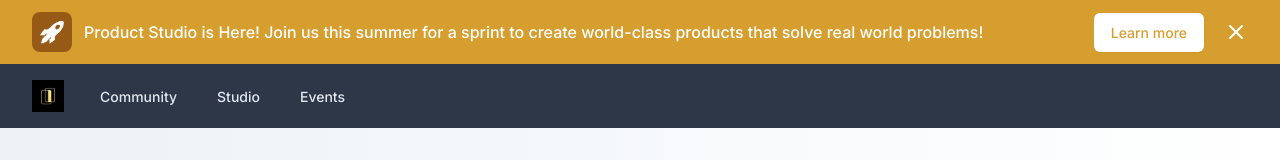
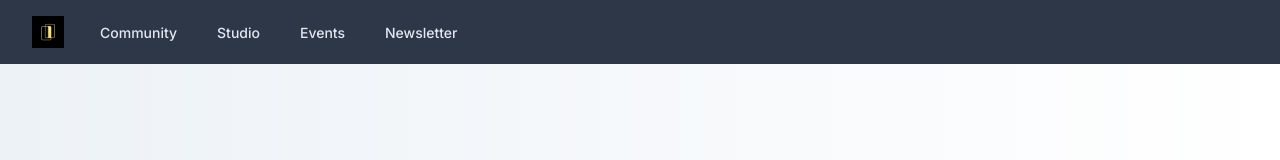
Before and after one commit to V1Michigan/v1, a Next.js app: page / in a window 1280 px wide. Shown: the top 160 px of the page. Built offline with nearby package versions, Linux system fonts and the light colour scheme.

Commit message:
Added newsletter to navbar, commented out banner, installed react packages

```diff
--- a/components/navbar.js
+++ b/components/navbar.js
@@ -8,6 +8,7 @@ const navigation = [
     { name: 'Community', href: 'https://v1michigan.com/community', current: false },
     { name: 'Studio', href: 'https://studio.v1michigan.com', current: false },
     { name: 'Events', href: '#', current: false },
+    { name: 'Newsletter', href: 'https://v1network.substack.com/', current: false },
 ]
 
 function classNames(...classes) {
@@ -136,6 +137,19 @@ export default function NavbarBuilder() {
                                                             </a>
                                                         )}
                                                     </Menu.Item>
+                                                    <Menu.Item>
+                                                        {({ active }) => (
+                                                            <a
+                                                                href="https://v1network.substack.com"
+                                                                className={classNames(
+                                                                    active ? 'bg-gray-100' : '',
+                                                                    'block px-4 py-2 text-sm text-gray-700'
+                                                                )}
+                                                            >
+                                                                Newsletter
+                                                            </a>
+                                                        )}
+                                                    </Menu.Item>
                                                 </Menu.Items>
                                             </Transition>
                                         </>
--- a/package.json
+++ b/package.json
@@ -8,6 +8,7 @@
     "lint": "eslint components/**/*.js pages/**/*.js"
   },
   "dependencies": {
+    "@headlessui/react": "^1.2.0",
     "@heroicons/react": "^1.0.1",
     "axios": "^0.21.1",
     "next": "latest",
--- a/pages/index.js
+++ b/pages/index.js
@@ -26,7 +26,7 @@ export default function IndexPage() {
         <meta name="viewport" content="initial-scale=1.0, width=device-width" />
       </Head>
 
-      <ProductStudioBanner />
+      {/* <ProductStudioBanner /> */}
       <NavbarBuilder />
       <div className="h-screen flex justify-center items-center bg-gradient-to-r from-gray-200 to-white">
         <div className="max-w-screen-xl">
```
Also changed, not shown: 1 other file (tests, documents, lock files or other folders).
